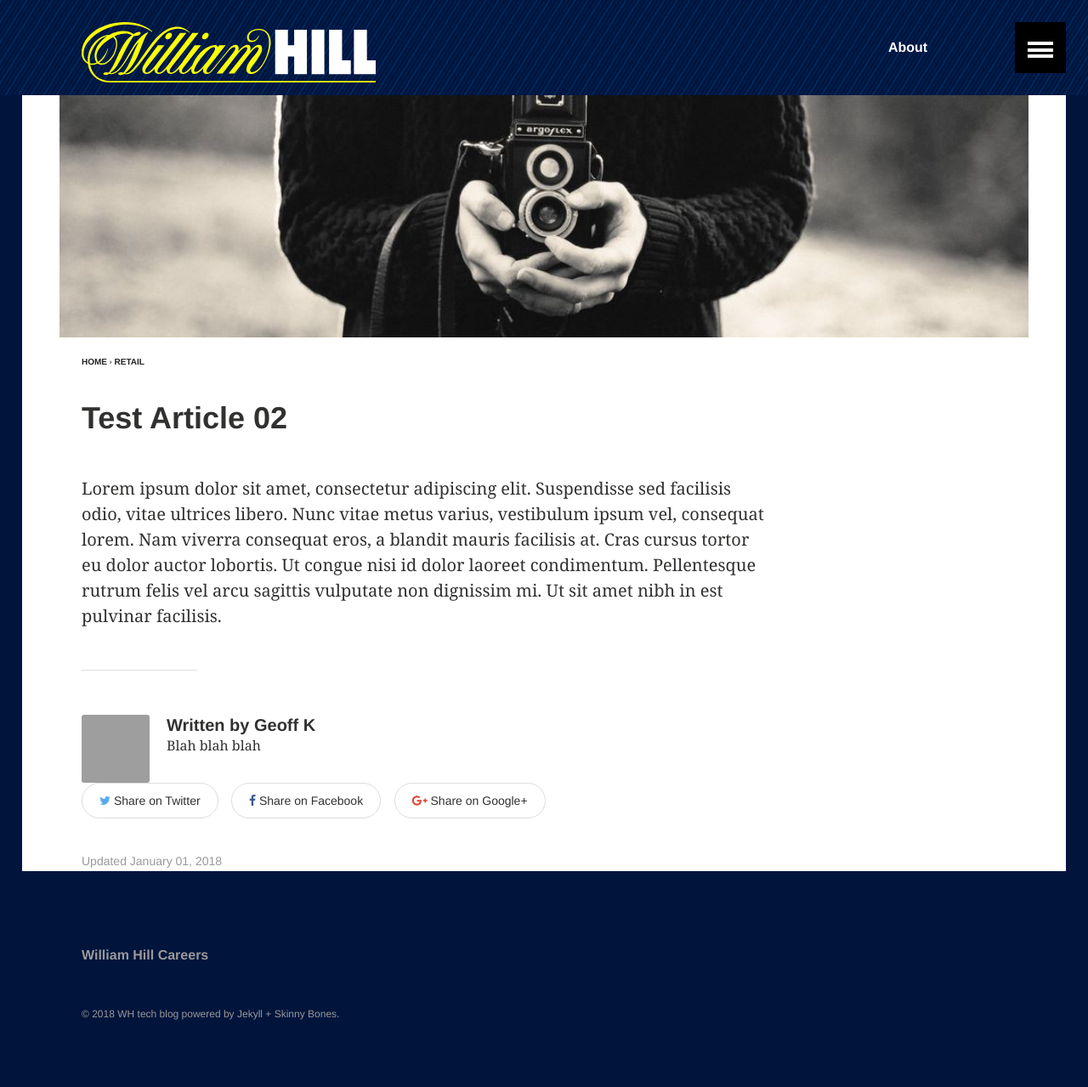
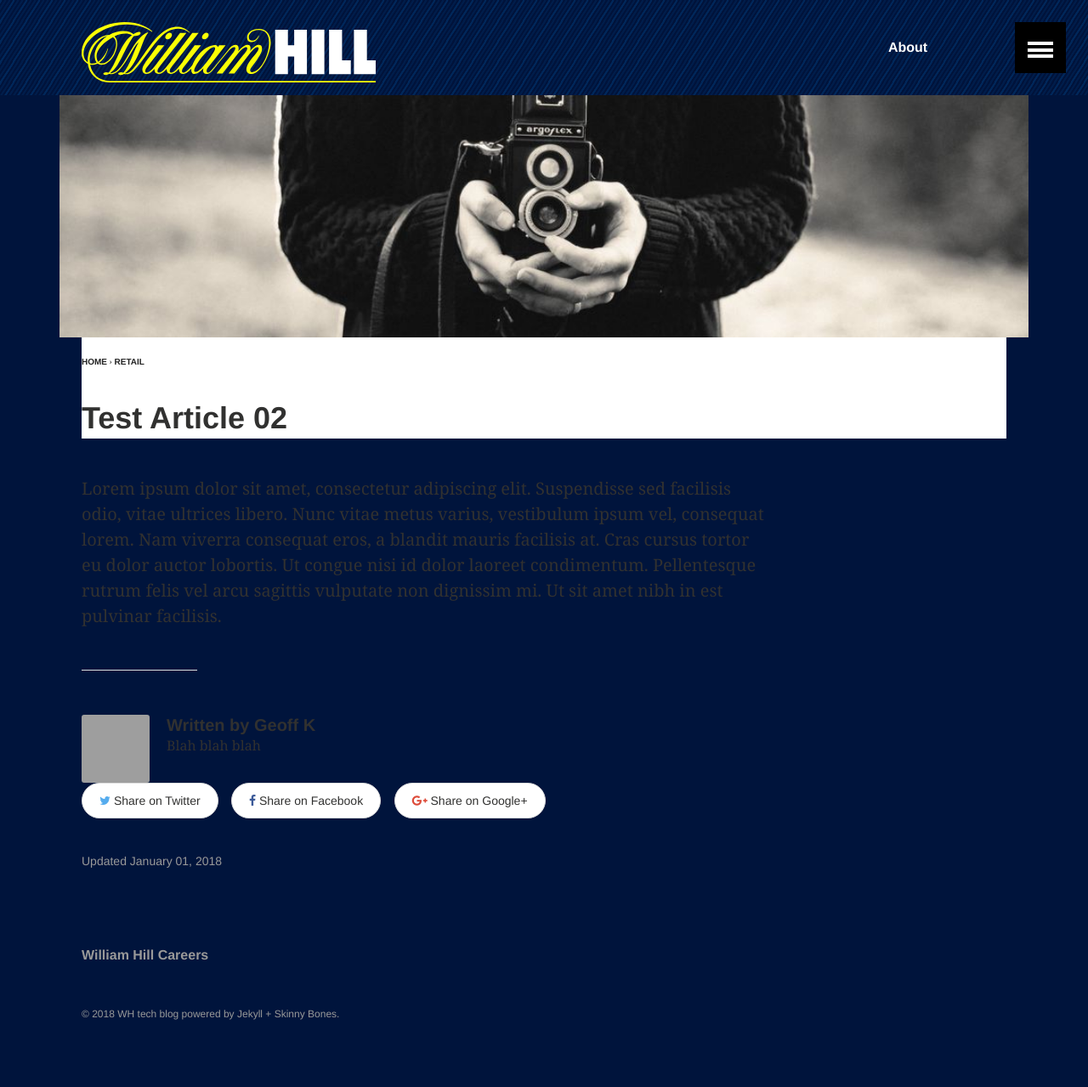
Before and after one commit to squiggleuk/squiggleuk.github.io, a Jekyll site: the page built from _posts/retail/2018-01-01-test-article02.md, in a window 1280 px wide. Shown: the whole page at 85% size. Built offline with Jekyll 4.4.1, drawn with Linux system fonts in a browser that asks for light colours.

Commit message:
background masthead

```diff
--- a/_layouts/article.html
+++ b/_layouts/article.html
@@ -3,8 +3,8 @@ layout: default
 ---
 
 <div id="main" role="main">
-    <div style="background:white">
 	<article class="wrap" itemscope itemtype="http://schema.org/Article">
+            <div style="background:white">
 		{% if page.image.feature %}
 		<div class="page-feature">
 			<div class="page-image">
@@ -32,6 +32,6 @@ layout: default
 			</div><!-- /.content -->
 		</div><!-- /.inner-wrap -->
 		{% if page.ads == true %}<div class="ads">{% include advertising.html %}</div><!-- /.ads -->{% endif %}
+            </div>
 	</article><!-- ./wrap -->
-    </div>
 </div><!-- /#main -->
```
